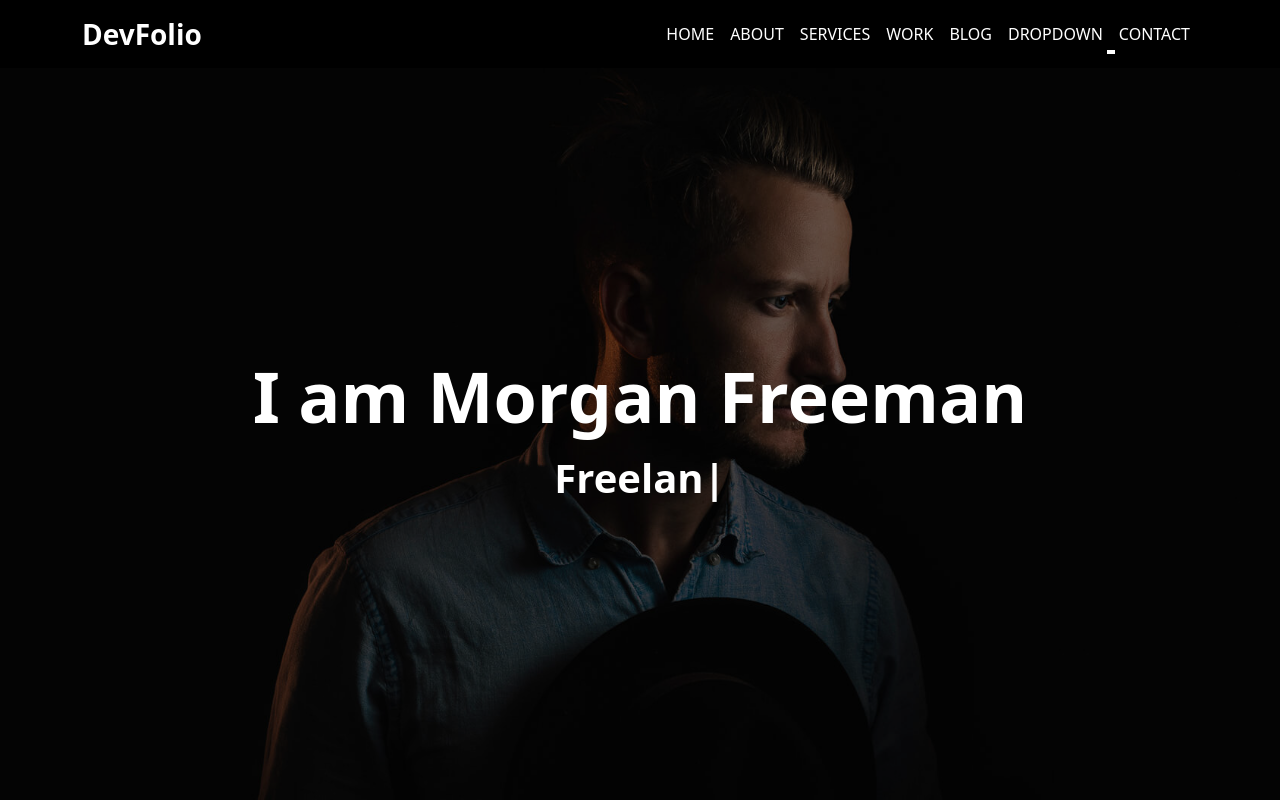
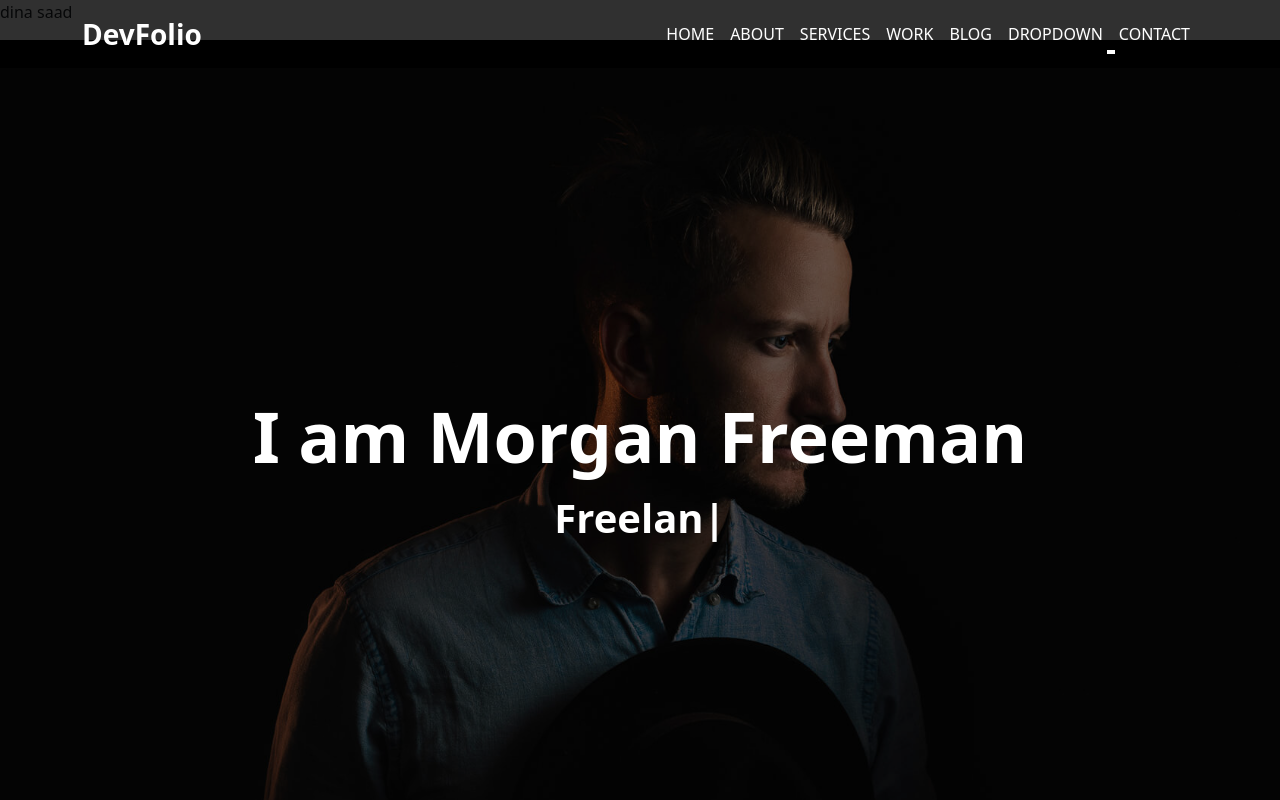
Before and after one commit to dinnasa3d/assignment-7, a plain HTML site: page index.html in a window 1280 px wide. Shown: the top 800 px of the page. Drawn offline with Linux system fonts and the light colour scheme.

Commit message:
second commit

```diff
--- a/index.html
+++ b/index.html
@@ -11,7 +11,7 @@
   </head>
 
 <body>
-
+<p>dina saad</p>
 
 <!-- navbar -->
 <nav class="navbar navbar-expand-lg  fixed-top ">
```
